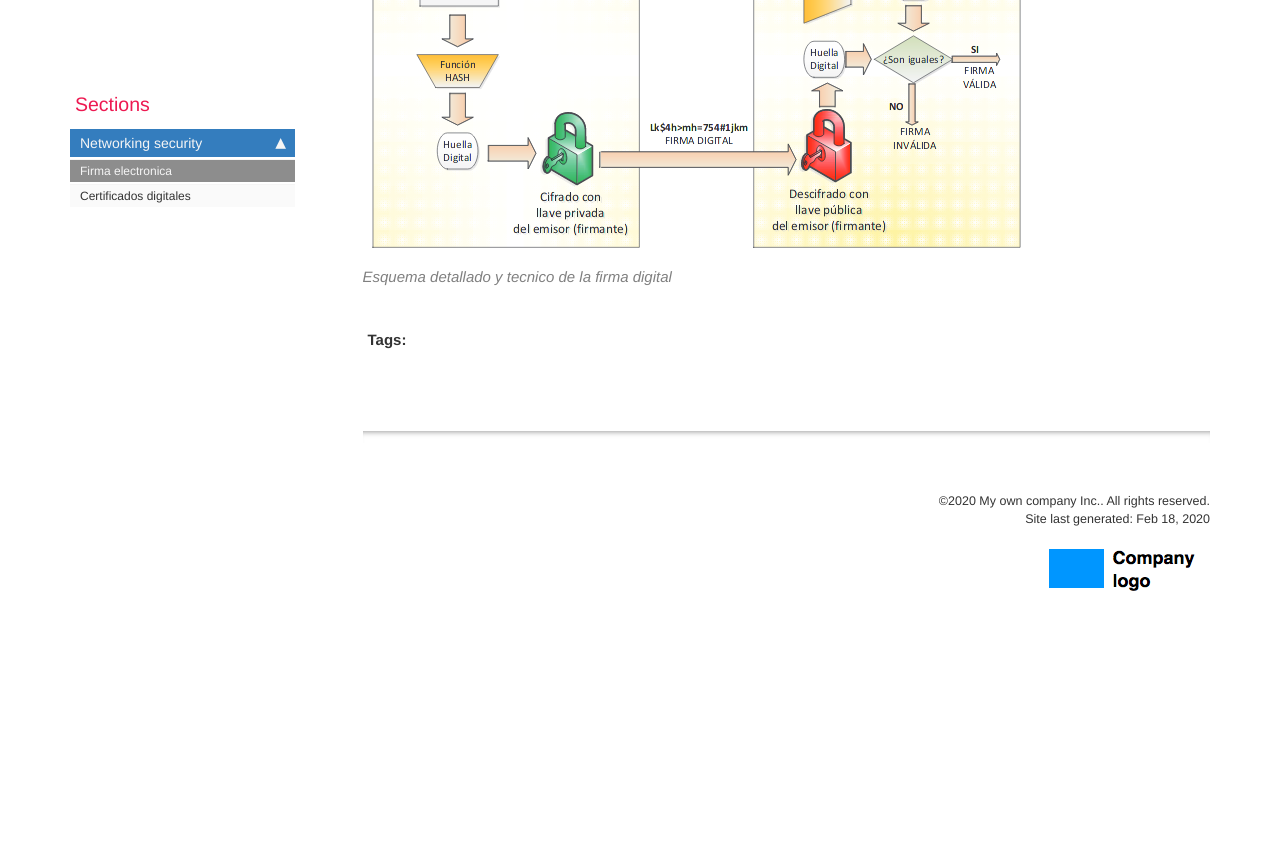
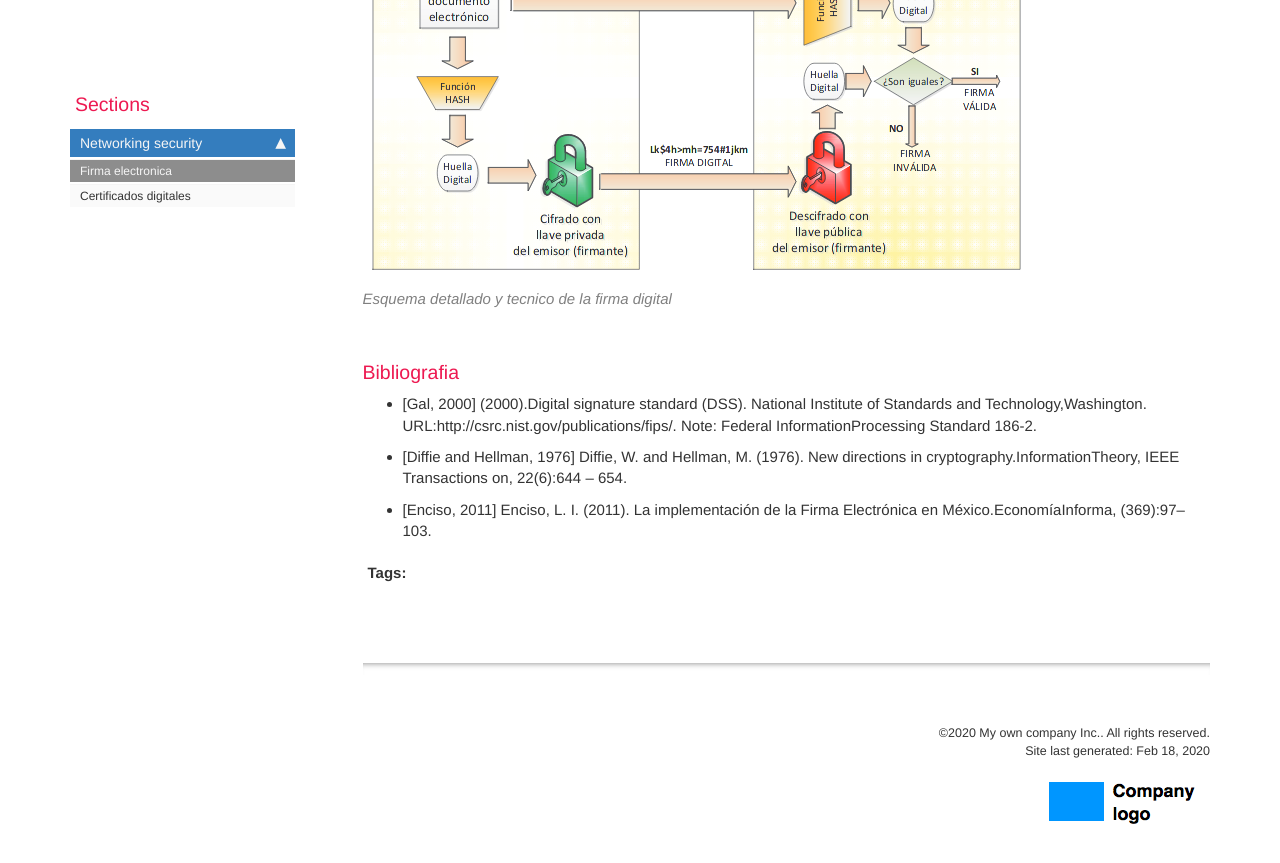
Before and after one commit to Rick1196/blog, a Jekyll site: the page built from pages/security/digital_sign.md, in a window 1280 px wide and 900 px high, scrolled down 1534 px. Shown: the top 863 px of the window. Built offline with Jekyll 4.4.1, drawn with Linux system fonts in a browser that asks for light colours; comment, search, counter and statistics services are not loaded; before the commit the page ends 2201 px from its top, so only the background shows below that.

Commit message:
securitie bibliography

```diff
--- a/pages/security/digital_sign.md
+++ b/pages/security/digital_sign.md
@@ -54,3 +54,9 @@ que mencionamos algunos parrafos mas arriba.
 
 ### Esquema detallado y tecnico de la firma digital
 {% include image.html file="firma.png" url="http://jekyllrb.com" alt="Jekyll" caption="Esquema detallado y tecnico de la firma digital" %}
+
+
+### Bibliografia
+*  [Gal, 2000] (2000).Digital signature standard (DSS).  National Institute of Standards and Technology,Washington.    URL:http://csrc.nist.gov/publications/fips/.  Note:   Federal  InformationProcessing Standard 186-2.
+*  [Diffie and Hellman, 1976] Diffie, W. and Hellman, M. (1976). New directions in cryptography.InformationTheory, IEEE Transactions on, 22(6):644 – 654.
+*  [Enciso, 2011] Enciso, L. I. (2011).  La implementación de la Firma Electrónica en México.EconomíaInforma, (369):97–103.
```
